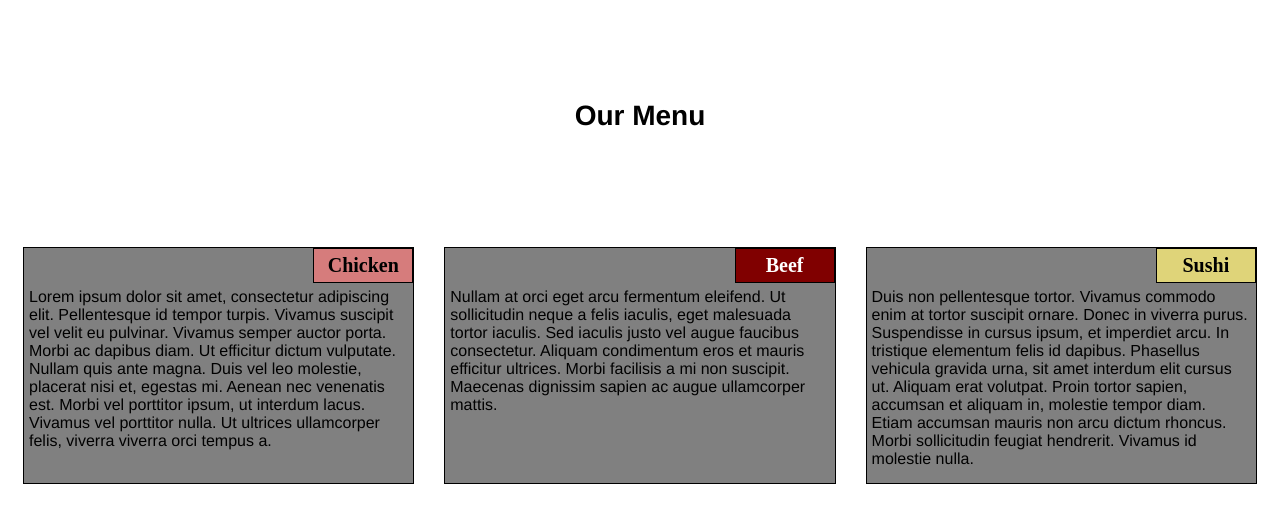
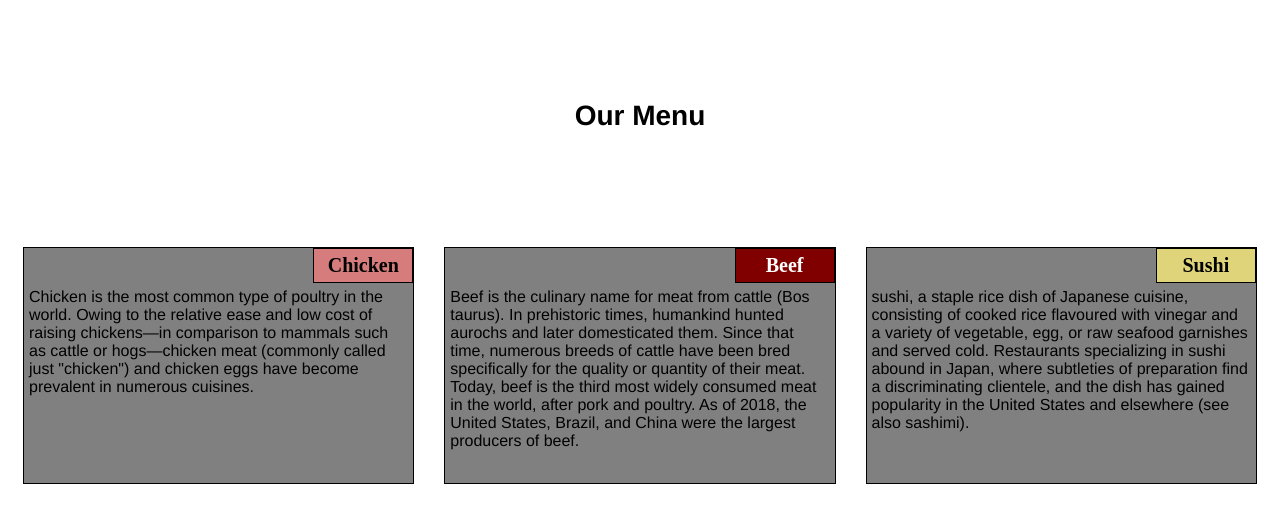
Before and after one commit to AaryanManghnani/Coursera-HTML-CSS-and-JavaScript, a plain HTML site: page Module2 - Assignment/index.html in a window 1280 px wide. Drawn offline with Linux system fonts and the light colour scheme.

Commit message:
Update index.html

```diff
--- a/Module2 - Assignment/index.html
+++ b/Module2 - Assignment/index.html
@@ -11,11 +11,7 @@
                 <div>
                     <p class="sub1">Chicken</p>
                     <p class="content">
-                       Lorem ipsum dolor sit amet, consectetur adipiscing elit.
-                       Pellentesque id tempor turpis. Vivamus suscipit vel velit eu pulvinar.
-                       Vivamus semper auctor porta. Morbi ac dapibus diam. Ut efficitur dictum vulputate.
-                       Nullam quis ante magna. Duis vel leo molestie, placerat nisi et, egestas mi. Aenean nec venenatis est.
-                       Morbi vel porttitor ipsum, ut interdum lacus. Vivamus vel porttitor nulla. Ut ultrices ullamcorper felis, viverra viverra orci tempus a.
+                     Chicken is the most common type of poultry in the world. Owing to the relative ease and low cost of raising chickens—in comparison to mammals such as cattle or hogs—chicken meat (commonly called just "chicken") and chicken eggs have become prevalent in numerous cuisines.
                     </p>
                 </div>
             </section>
@@ -23,21 +19,15 @@
                 <div>
                     <p class="sub2">Beef</p>
                     <p class="content">
-                            Nullam at orci eget arcu fermentum eleifend.
-                            Ut sollicitudin neque a felis iaculis, eget malesuada tortor iaculis.
-                            Sed iaculis justo vel augue faucibus consectetur. Aliquam condimentum eros et mauris efficitur ultrices. Morbi facilisis a mi non suscipit.
-                            Maecenas dignissim sapien ac augue ullamcorper mattis. </p>
+                            Beef is the culinary name for meat from cattle (Bos taurus).
+In prehistoric times, humankind hunted aurochs and later domesticated them. Since that time, numerous breeds of cattle have been bred specifically for the quality or quantity of their meat. Today, beef is the third most widely consumed meat in the world, after pork and poultry. As of 2018, the United States, Brazil, and China were the largest producers of beef. </p>
                 </div>
             </section>
             <section class="column-lg-4 colmn-md-12 colmn-sm-12">
                 <div>
                     <p class="sub3">Sushi</p>
                     <p class="content">
-                            Duis non pellentesque tortor.
-                            Vivamus commodo enim at tortor suscipit ornare. Donec in viverra purus. Suspendisse in cursus ipsum, et imperdiet arcu.
-                            In tristique elementum felis id dapibus. Phasellus vehicula gravida urna, sit amet interdum elit cursus ut. Aliquam erat volutpat.
-                            Proin tortor sapien, accumsan et aliquam in, molestie tempor diam. Etiam accumsan mauris non arcu dictum rhoncus.
-                            Morbi sollicitudin feugiat hendrerit. Vivamus id molestie nulla.</p>
+                           sushi, a staple rice dish of Japanese cuisine, consisting of cooked rice flavoured with vinegar and a variety of vegetable, egg, or raw seafood garnishes and served cold. Restaurants specializing in sushi abound in Japan, where subtleties of preparation find a discriminating clientele, and the dish has gained popularity in the United States and elsewhere (see also sashimi).</p>
                 </div>
             </section>
         </body>
```
